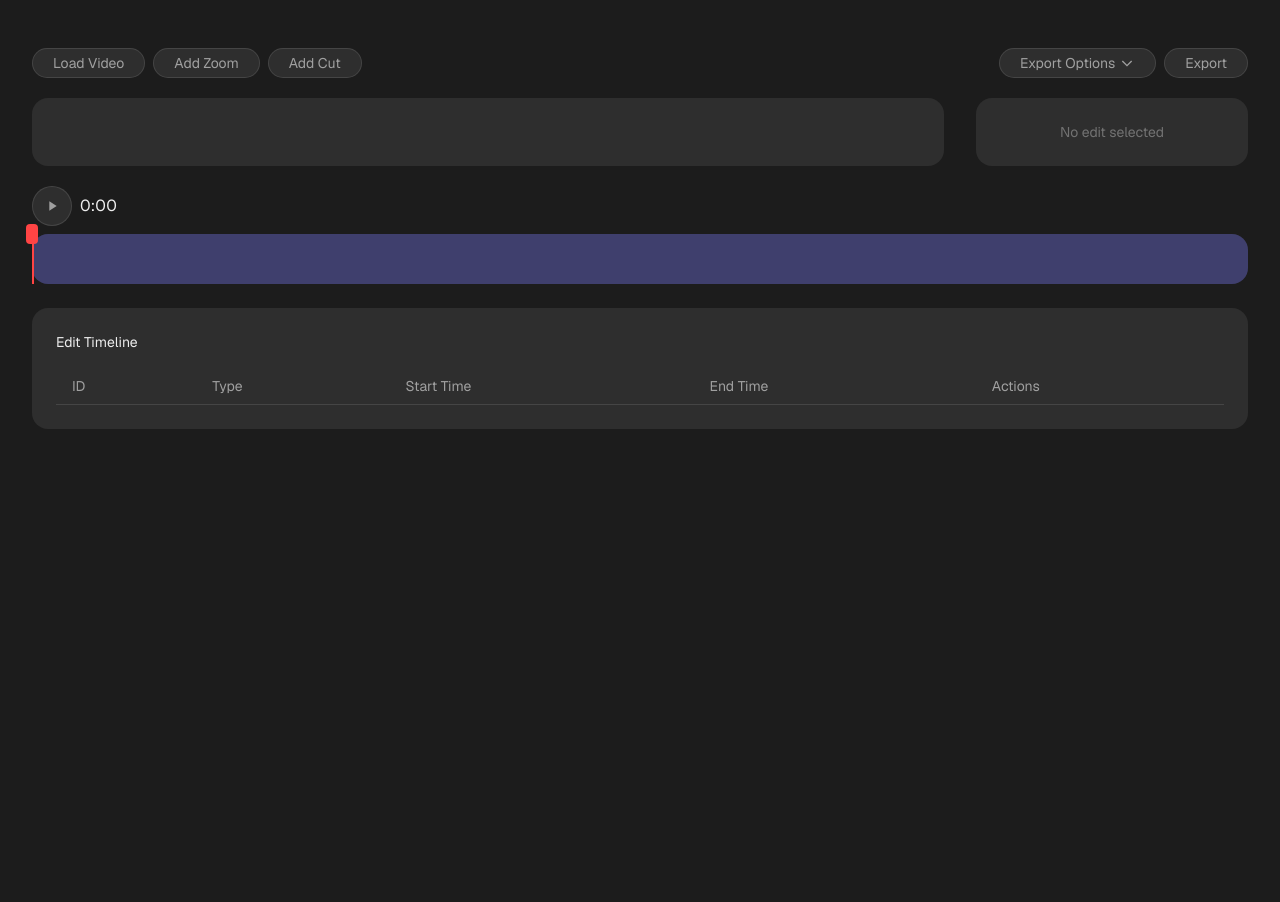
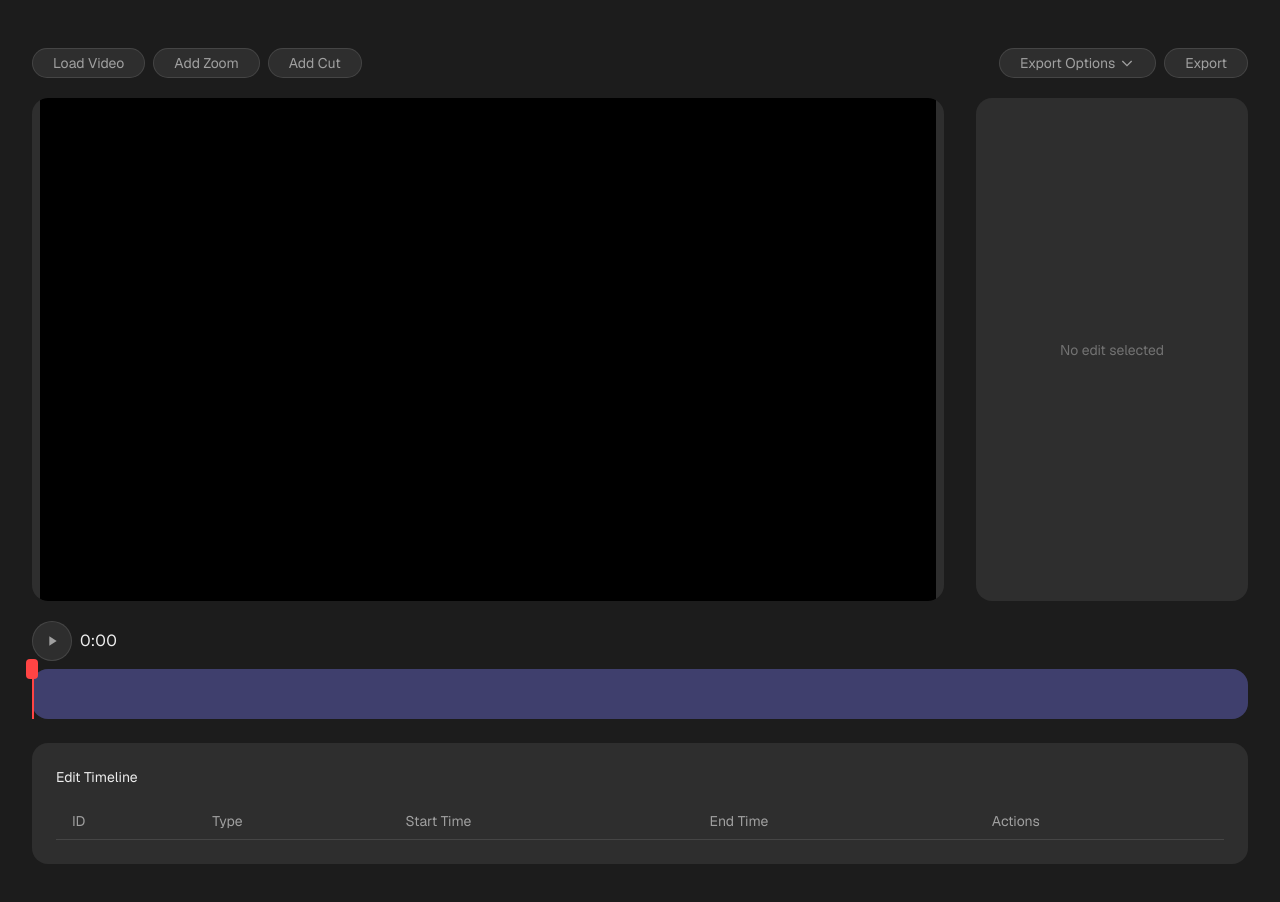
Before and after one commit to apoorvnotes/apoorvnotes.github.io, a plain HTML site: page vidzoom/index.html in a window 1280 px wide. Before the commit the page ends 800 px from the top, so only its background shows below. Drawn offline with nearby package versions, Linux system fonts and the light colour scheme; some packages are replaced by stand-ins of ours; files that its build step writes are made by us from their sources; a script that the page names is missing.

Commit message:
Revert "path fix"
This reverts commit a547e48a8189d94824e18b901eb09302bb9bc65f.

```diff
--- a/vidzoom/index.html
+++ b/vidzoom/index.html
@@ -10,7 +10,7 @@
     <link rel="preconnect" href="https://fonts.googleapis.com">
     <link rel="preconnect" href="https://fonts.gstatic.com" crossorigin>
     <link href="https://fonts.googleapis.com/css2?family=Geist:wght@100..900&display=swap" rel="stylesheet">
-    <script src="./vidzoom/ffmpeg.min.js"></script>
+    <script src="./ffmpeg.min.js"></script>
     <style>
       /* Add styles for timeline indicator and handle */
       #timeline {
@@ -56,8 +56,8 @@
         pointer-events: none;
       }
     </style>
-    <script type="module" crossorigin src="./vidzoom/assets/index-BS8pGCl5.js"></script>
-    <link rel="stylesheet" crossorigin href="./vidzoom/assets/index-bJ2Tz_yA.css">
+    <script type="module" crossorigin src="./assets/index-BS8pGCl5.js"></script>
+    <link rel="stylesheet" crossorigin href="./assets/index-bJ2Tz_yA.css">
   </head>
   <body class="bg-background text-text m-0 p-5 lg:p-8 lg:pt-12 font-sans antialiased">
     <div class="w-full mx-auto">
```
